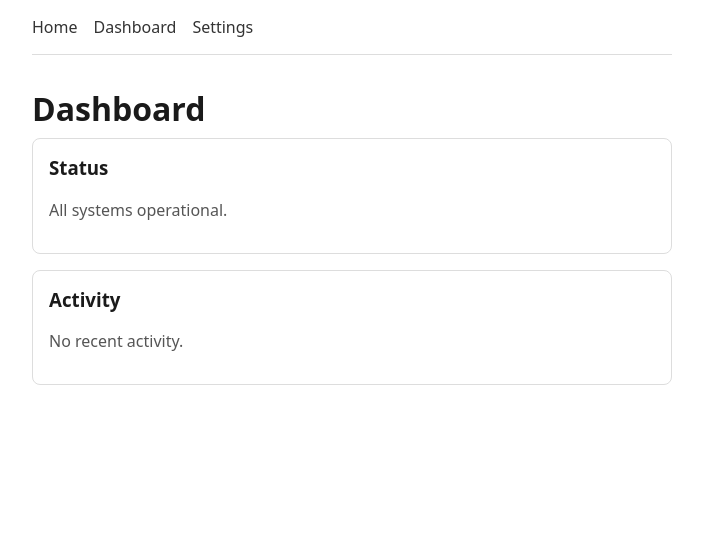
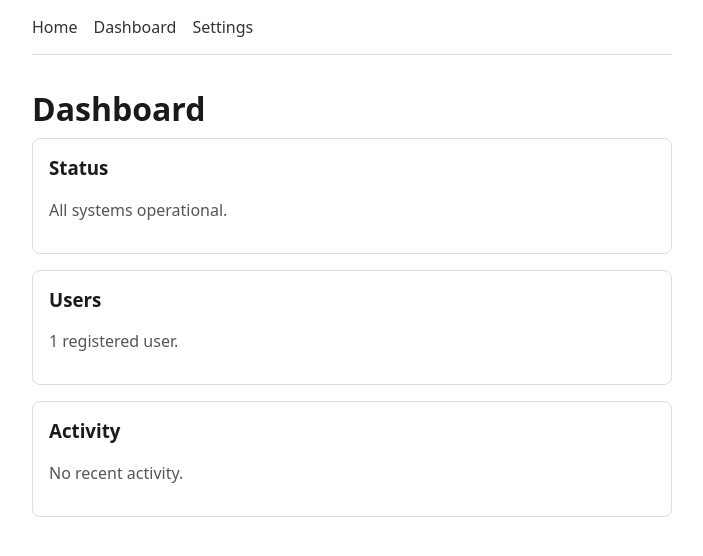
Before and after one commit to pkonieczny007/claude-test, a Flask app: page /dashboard in a window 1280 px wide. Shown: the top 556 px of the page, without its empty margins (288-991 px from the left). Run offline with Flask 3, Linux system fonts and the light colour scheme; tables that the repository leaves empty hold one stand-in row (values such as "Sample post").

Commit message:
Add SQLite database with Flask-SQLAlchemy for settings persistence
Introduce a User model backed by SQLite so the settings page can save
and load username/theme, and the dashboard can display a user count.
Includes in-memory SQLite test fixtures and new DB tests.

Co-Authored-By: Claude Opus 4.6 <noreply@anthropic.com>

```diff
--- a/pyproject.toml
+++ b/pyproject.toml
@@ -6,6 +6,7 @@ readme = "README.md"
 requires-python = ">=3.12"
 dependencies = [
     "flask>=3.1",
+    "flask-sqlalchemy>=3.1",
 ]
 
 [project.scripts]
--- a/src/claude_test/app.py
+++ b/src/claude_test/app.py
@@ -1,10 +1,21 @@
 from flask import Flask
 
+from claude_test.models import db
 from claude_test.routes import register_routes
 
 
-def create_app():
+def create_app(test_config=None):
     app = Flask(__name__)
+    app.config["SQLALCHEMY_DATABASE_URI"] = "sqlite:///claude_test.db"
+
+    if test_config:
+        app.config.update(test_config)
+
+    db.init_app(app)
+
+    with app.app_context():
+        db.create_all()
+
     register_routes(app)
     return app
 
--- a/src/claude_test/routes.py
+++ b/src/claude_test/routes.py
@@ -1,4 +1,6 @@
-from flask import Flask, jsonify, render_template
+from flask import Flask, jsonify, render_template, request
+
+from claude_test.models import User, db
 
 
 def register_routes(app: Flask):
@@ -8,10 +10,25 @@ def register_routes(app: Flask):
 
     @app.route("/dashboard")
     def dashboard():
-        return render_template("dashboard.html")
+        user_count = User.query.count()
+        return render_template("dashboard.html", user_count=user_count)
 
     @app.route("/settings", methods=["GET", "POST"])
     def settings():
+        if request.method == "POST":
+            username = request.form.get("username", "").strip()
+            theme = request.form.get("theme", "light")
+            if username:
+                user = User.query.filter_by(username=username).first()
+                if user:
+                    user.theme = theme
+                else:
+                    user = User(username=username, theme=theme)
+                    db.session.add(user)
+                db.session.commit()
+                return render_template(
+                    "settings.html", user=user, saved=True
+                )
         return render_template("settings.html")
 
     @app.route("/health")
--- a/src/claude_test/templates/dashboard.html
+++ b/src/claude_test/templates/dashboard.html
@@ -9,6 +9,10 @@
         <p>All systems operational.</p>
     </div>
     <div class="card">
+        <h3>Users</h3>
+        <p>{{ user_count }} registered user{{ 's' if user_count != 1 }}.</p>
+    </div>
+    <div class="card">
         <h3>Activity</h3>
         <p>No recent activity.</p>
     </div>
```
Also changed, not shown: src/claude_test/models.py (added, +9 -0 lines), src/claude_test/templates/settings.html (+6 -3 lines), tests/conftest.py (added, +26 -0 lines), tests/test_app.py (+49 -13 lines), 1 other file.
